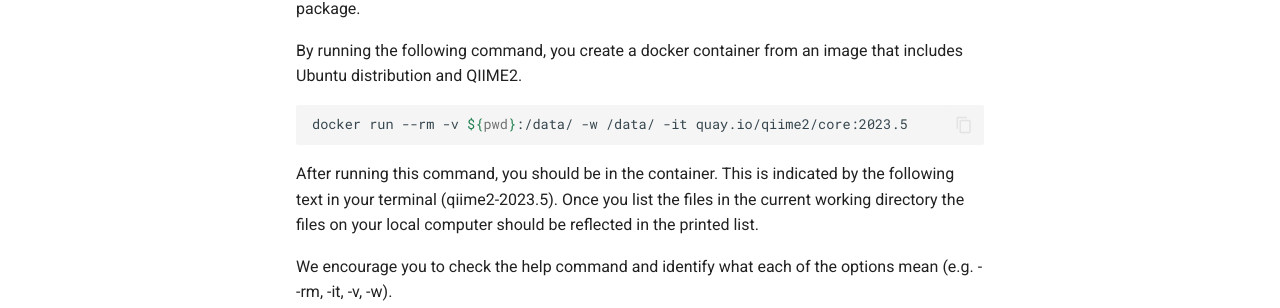
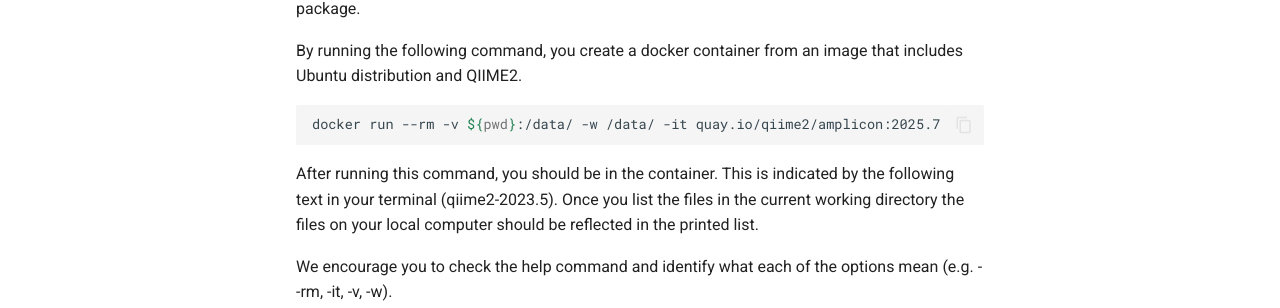
Before and after one commit to natashaztarora/bioinformatics_workflow_bme307, an MkDocs documentation site: the page built from docs/commands.md, in a window 1280 px wide and 900 px high, scrolled down 1452 px. Shown: the part 403-711 px from the top of the window. Built offline with MkDocs 1.6.1 and Material for MkDocs 9.7.7, drawn with Linux system fonts in a browser that asks for light colours.

Commit message:
updated commands

````diff
--- a/docs/commands.md
+++ b/docs/commands.md
@@ -86,7 +86,7 @@ By running the following command, you create a docker container from an image th
 includes Ubuntu distribution and QIIME2.
 
 ``` bash
-docker run --rm -v ${pwd}:/data/ -w /data/ -it quay.io/qiime2/core:2023.5
+docker run --rm -v ${pwd}:/data/ -w /data/ -it quay.io/qiime2/amplicon:2025.7
 ```
 
 After running this command, you should be in the container. This is indicated by the following text in your terminal (qiime2-2023.5). Once you list the files in the
````
